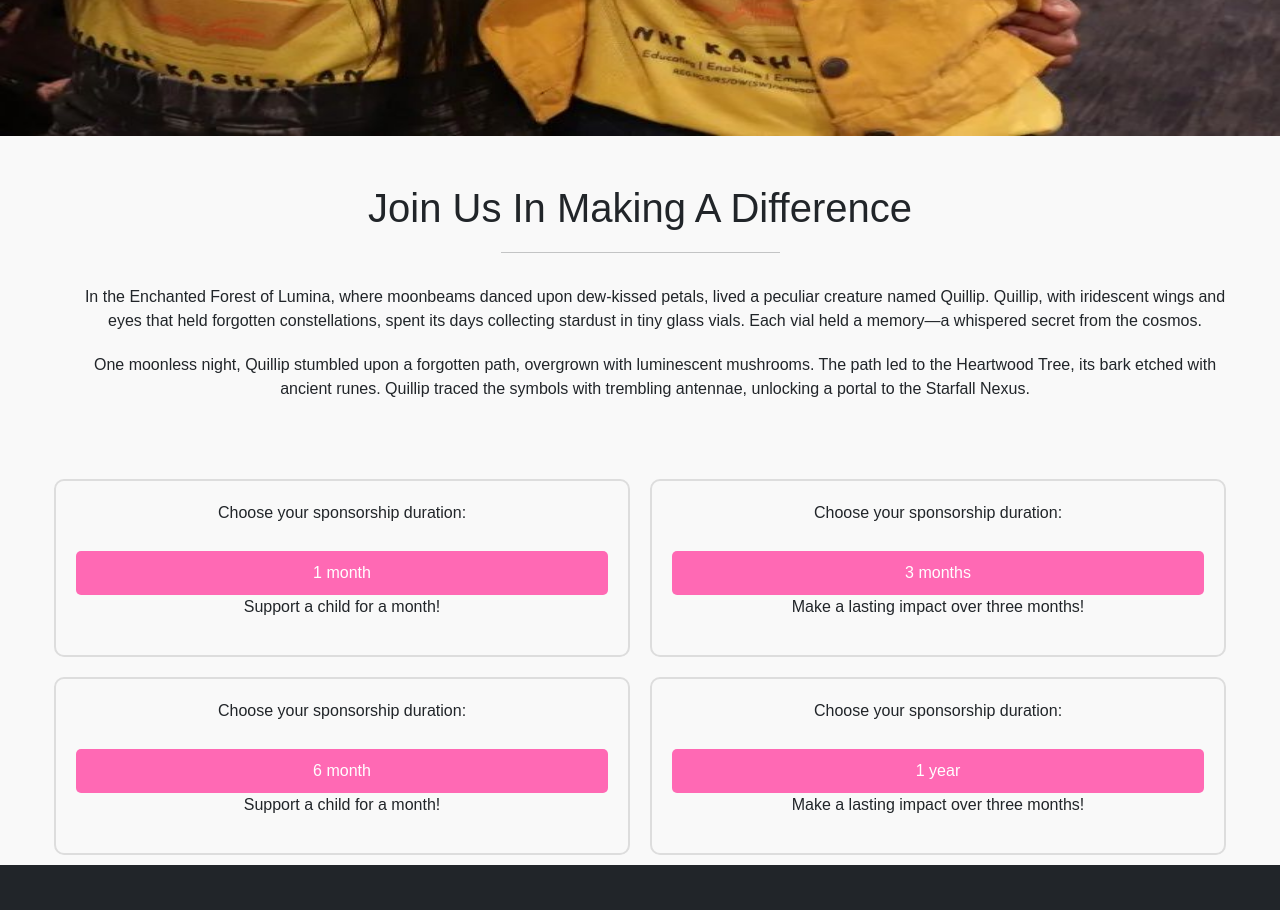
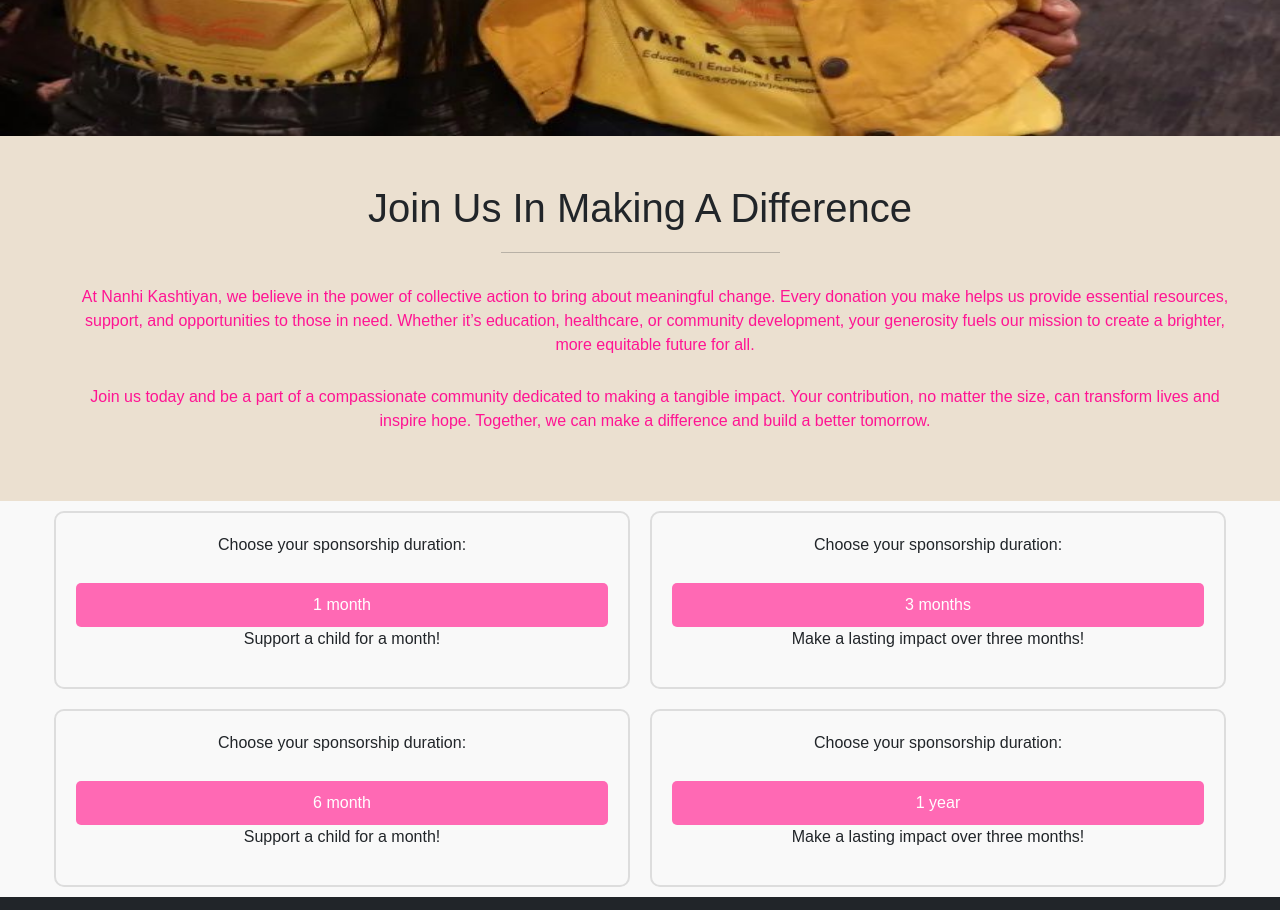
Before and after one commit to Aafreen18/Nanhi-Kashtiyan, a website: page components/GET_INVOLVED/sponsorship.html in a window 1280 px wide. Shown: the part 880-1790 px from the top of the page. Drawn offline with nearby package versions, Linux system fonts and the light colour scheme; files whose address does not match are found by name.

```diff
--- a/components/GET_INVOLVED/sponsorship.html
+++ b/components/GET_INVOLVED/sponsorship.html
@@ -77,16 +77,16 @@
     </div>
   </section>
 
-  <section class="para-section p-5">
+  <section class="para-section p-5" style="background-color: #EBE0D0;">
     <div class="container text-center" >
       <h1 class="heading text-dark text-capitalize">Join us in making a difference</h1>
       <hr class="w-25 mx-auto">
     </div>
 
-    <p class="para1 pt-3 text-center"> In the Enchanted Forest of Lumina, where moonbeams danced upon dew-kissed petals, lived a peculiar creature named Quillip.  Quillip, with iridescent wings and eyes that held forgotten constellations, spent its days collecting stardust in tiny glass vials. Each vial held a memory—a whispered secret from the cosmos.
+    <p class="para1 pt-3 text-center" style="color: deeppink">At Nanhi Kashtiyan, we believe in the power of collective action to bring about meaningful change. Every donation you make helps us provide essential resources, support, and opportunities to those in need. Whether it’s education, healthcare, or community development, your generosity fuels our mission to create a brighter, more equitable future for all.
     </p>
 
-    <p class="para2 text-center">One moonless night, Quillip stumbled upon a forgotten path, overgrown with luminescent mushrooms. The path led to the Heartwood Tree, its bark etched with ancient runes. Quillip traced the symbols with trembling antennae, unlocking a portal to the Starfall Nexus.
+    <p class="para2 pt-2 text-center" style="color: deeppink">Join us today and be a part of a compassionate community dedicated to making a tangible impact. Your contribution, no matter the size, can transform lives and inspire hope. Together, we can make a difference and build a better tomorrow.
     </p>
   </section>
 
```
